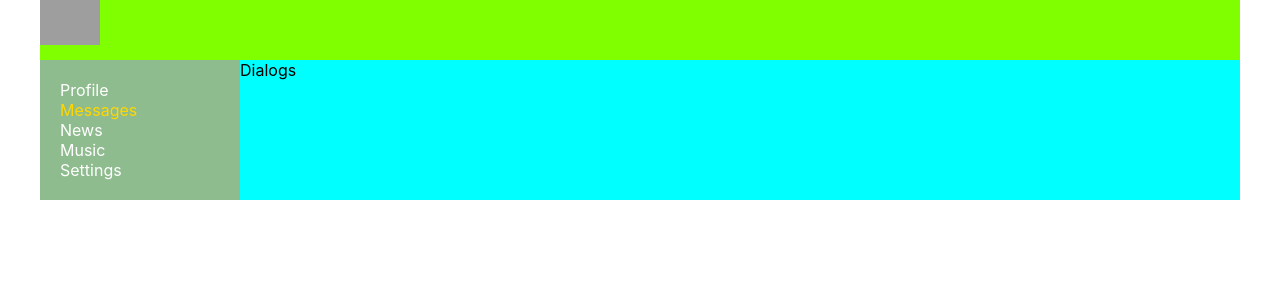
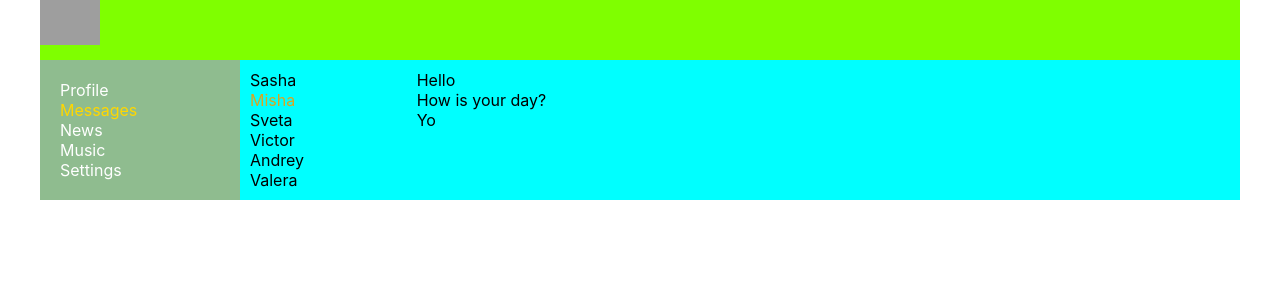
Before and after one commit to zhyzneuski86/samurai-way-main, a React (Create React App) app: page /Dialogs in a window 1280 px wide. Shown: the top 300 px of the page. Built offline with nearby package versions, Linux system fonts and the light colour scheme; grey boxes are pictures that could not be loaded.

Commit message:
Dialogue page

```diff
--- a/src/components/Dialogs/Dialogs.module.css
+++ b/src/components/Dialogs/Dialogs.module.css
@@ -0,0 +1,24 @@
+.dialogs {
+display: grid;
+    grid-template-columns: 2fr 10fr;
+}
+
+.dialogsItems {
+padding: 10px;
+}
+
+.dialogsItems .active{
+    color: goldenrod;
+}
+
+.dialog {
+
+}
+
+.messages {
+padding: 10px;
+}
+
+.message {
+
+}
--- a/src/components/Dialogs/Dialogs.tsx
+++ b/src/components/Dialogs/Dialogs.tsx
@@ -1,9 +1,35 @@
 import React from 'react';
 import classes from './Dialogs.module.css'
- const Dialogs = () => {
+
+const Dialogs = () => {
     return (
-        <div>
-            Dialogs
+        <div className={classes.dialogs}>
+            <div className={classes.dialogsItems}>
+                <div className={classes.dialog}>
+                    Sasha
+                </div>
+                <div className={classes.dialog + ' ' + classes.active}>
+                    Misha
+                </div>
+                <div className={classes.dialog}>
+                    Sveta
+                </div>
+                <div className={classes.dialog}>
+                    Victor
+                </div>
+                <div className={classes.dialog}>
+                    Andrey
+                </div>
+                <div className={classes.dialog}>
+                    Valera
+                </div>
+            </div>
+            <div className={classes.messages}>
+                <div className={classes.message}>Hello</div>
+                <div className={classes.message}>How is your day?</div>
+                <div className={classes.message}>Yo</div>
+
+            </div>
         </div>
     );
 };
```
